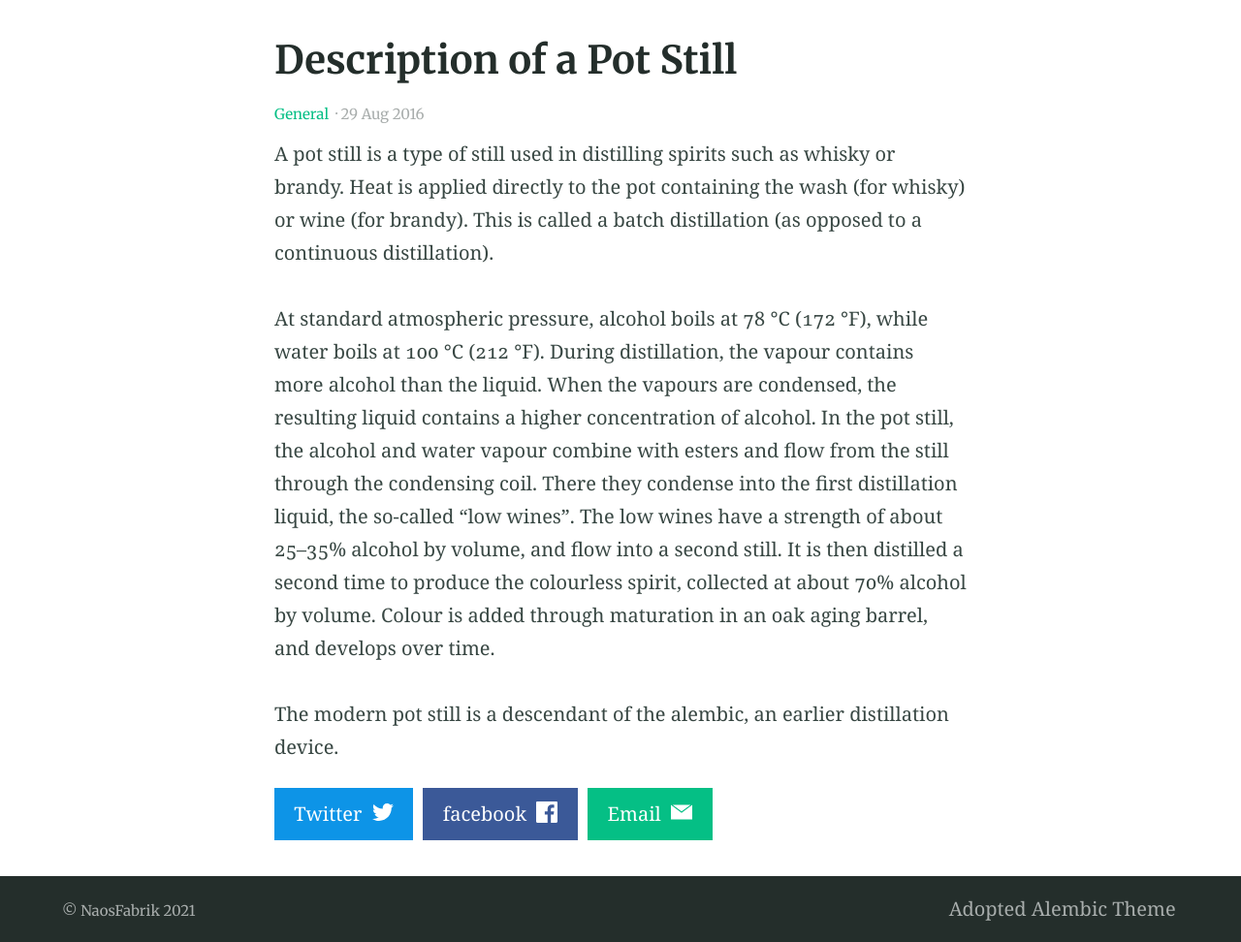
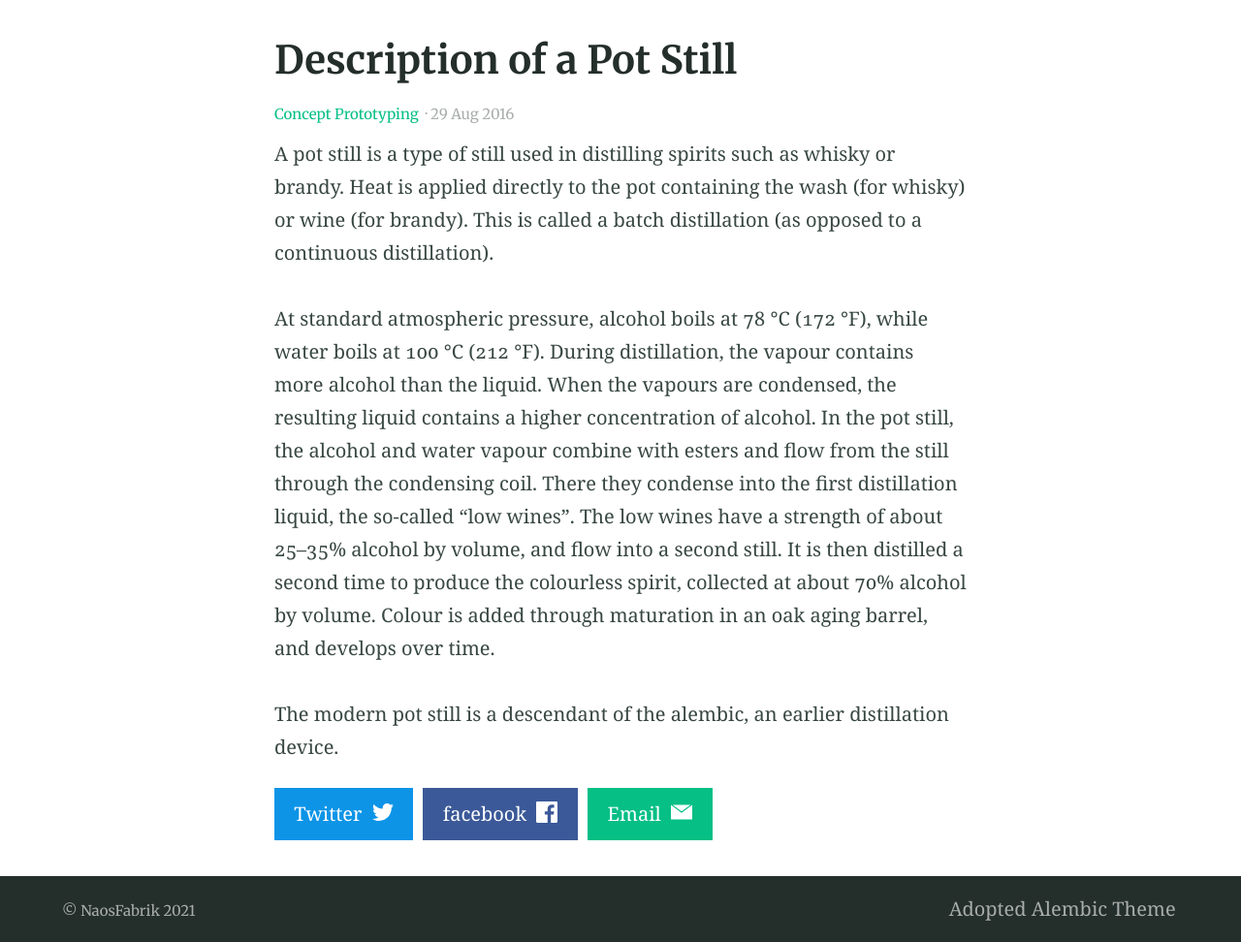
Before and after one commit to NaosFabrik/NaosFabrik.github.io, a Jekyll site: the page built from _posts/2016-08-29-example-post-three.md, in a window 1280 px wide. Shown: the part 408-1380 px from the top of the page at 97% size. Built offline with Jekyll 4.4.1, drawn with Linux system fonts in a browser that asks for light colours.

Commit message:
Update 2016-08-29-example-post-three.md

```diff
--- a/_posts/2016-08-29-example-post-three.md
+++ b/_posts/2016-08-29-example-post-three.md
@@ -1,7 +1,7 @@
 ---
 title: Description of a Pot Still
 categories:
-- General
+- Concept Prototyping
 excerpt: |
   A pot still is a type of still used in distilling spirits such as whisky or brandy. Heat is applied directly to the pot containing the wash (for whisky) or wine (for brandy).
 feature_text: |
```
